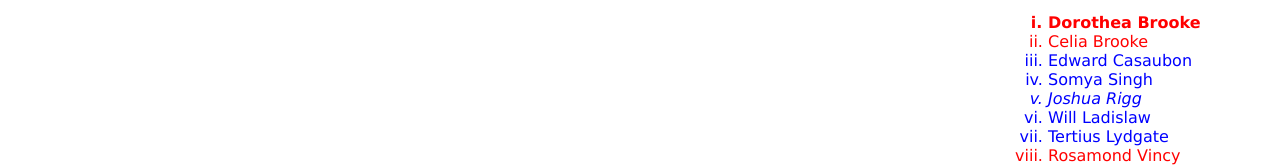
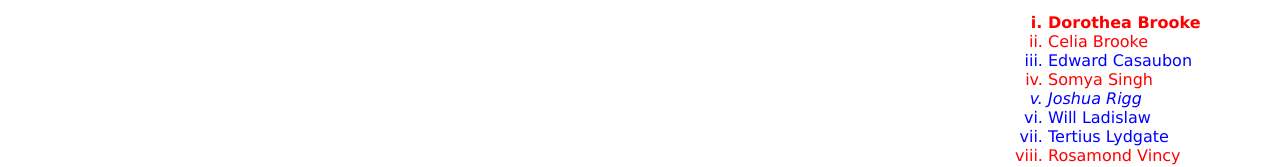
Before and after one commit to asingh64/HTML, a plain HTML site: page name.html in a window 1280 px wide. Shown: the part 155-322 px from the top of the page. Drawn offline with Linux system fonts and the light colour scheme.

Commit message:
Update name.html

```diff
--- a/name.html
+++ b/name.html
@@ -29,7 +29,7 @@
         <li class='female b'>Dorothea Brooke</li>
         <li class='female'>Celia Brooke</li>
         <li class='male'>Edward Casaubon</li>
-        <li class='male'>Somya Singh</li>
+        <li class='female'>Somya Singh</li>
         <li class='male i'>Joshua Rigg</li>
         <li class='male'>Will Ladislaw</li>
         <li class='male'>Tertius Lydgate</li>
```
